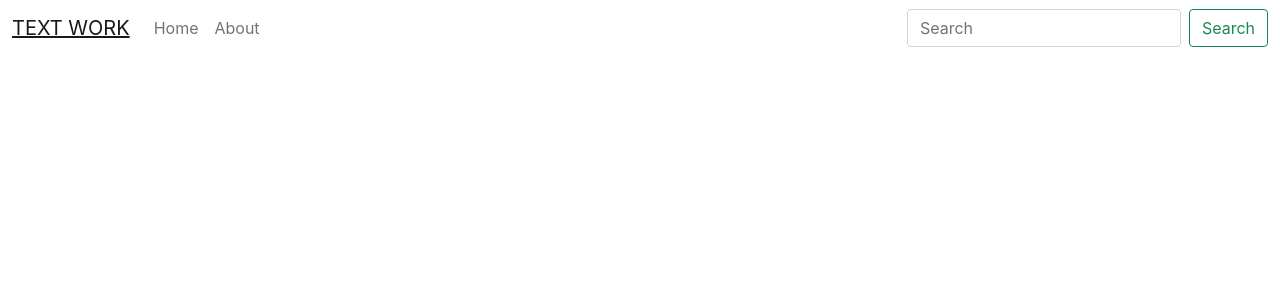
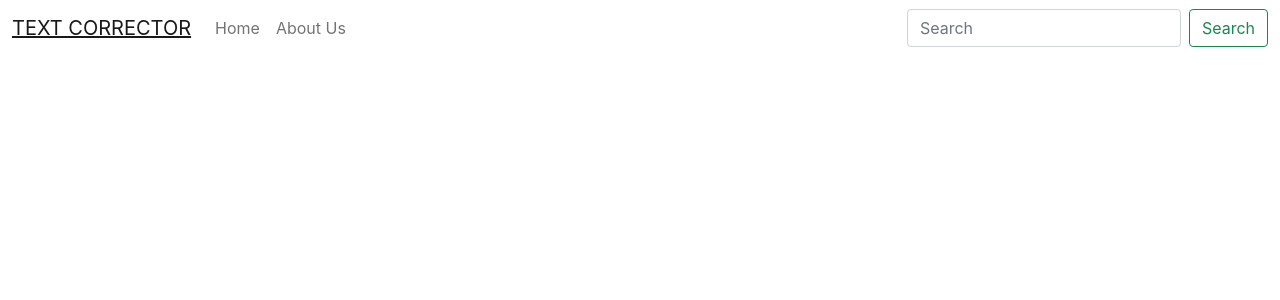
Before and after one commit to Tanish-Panwar/textninja, a React (Create React App) app: page /about in a window 1280 px wide. Shown: the top 300 px of the page. Built offline with nearby package versions, Linux system fonts and the light colour scheme.

Commit message:
Till chapter 6

```diff
--- /dev/null
+++ b/module2.mjs
@@ -0,0 +1,6 @@
+import varA, {b, c, d} from './module1.mjs';
+
+console.log(varA);
+console.log(b);
+console.log(c);
+console.log(d);
--- a/src/App.js
+++ b/src/App.js
@@ -1,9 +1,10 @@
 // import logo from './logo.svg';
 import './App.css';
+import NavBar from './components/NavBar';
 
 // We can also use outer javascript variables in jsx.
 // Example :
-let name = "Iron";
+// let name = "Iron";
 
 
 function App() {
@@ -21,28 +22,34 @@
 
 
 <>
-  <nav className="navbar navbar-expand-lg navbar-light">
-    <div className="container-fluid">
-      <a className="navbar-brand" href="/"><u>TEXT WORK</u></a>
-      <button className="navbar-toggler" type="button" data-bs-toggle="collapse" data-bs-target="#navbarSupportedContent" aria-controls="navbarSupportedContent" aria-expanded="false" aria-label="Toggle navigation">
-        <span className="navbar-toggler-icon"></span>
-      </button>
-      <div className="collapse navbar-collapse" id="navbarSupportedContent">
-        <ul className="navbar-nav me-auto mb-2 mb-lg-0">
-          <li className="nav-item">
-            <a className="nav-link" aria-current="page" href="/">Home</a>
-          </li>
-          <li className="nav-item">
-            <a className="nav-link" href="/">About</a>
-          </li>
-        </ul>
-        <form className="d-flex">
-          <input className="form-control me-2" type="search" placeholder="Search" aria-label="Search"/>
-          <button className="btn btn-outline-success" type="submit">Search</button>
-        </form>
-      </div>
-    </div>
-  </nav>
+
+{/* We have removed our navbar code from here and maded a navbar component NavBar.  */}
+
+{/* Now we are going to learn about Props.(PROPERTIES):  We make custom components */}
+{/* Example: If we want to go onto a new page and don;t want to reload the page we can send a custom component for our recent page objects. */}
+
+
+    {/* We are going to make components in our components folder */}
+    {/* Now we can import our NavBar component from our components folder*/}
+    {/* This helps us to make our code look more clean and good we can make custom components for navbar , footer,  sidebar, etc.  */}
+    {/* We have just imported a navbar component */}
+
+    {/* <NavBar/> */}
+
+    {/* But what if we want to use the same custom components in many react apps , with diffrent titles we can use props. */}
+    {/* Now we can add a title which we can change it in every app. */}
+
+    {/* <NavBar title="TEXT CORRECTOR"/> */}
+
+    {/* We can use those props anywhere in our component file. */}
+
+    {/* We can now also change the about using aboutText  */}
+
+    {/* <NavBar title="TEXT CORRECTOR" aboutText="About Us"/> */}
+    {/* we have now setted our default proptypes for aboutText and title so now if we don't set the string for them we will get the default variables*/}
+
+    {/* See we are getting an error in console for the title. */}
+    <NavBar title="TEXT CORRECTOR" aboutText="About Us"/>
 
 
 </>
@@ -50,4 +57,5 @@
   );
 }
 
+
 export default App;
--- /dev/null
+++ b/src/components/NavBar.js
@@ -0,0 +1,58 @@
+// This is a react function based component.(rfc)
+import React from 'react'
+import PropTypes from 'prop-types'
+
+// Now we have just added a props which we used to change the title of our navBar component.
+export default function NavBar(props) {
+    return (
+        <nav className="navbar navbar-expand-lg navbar-light">
+        <div className="container-fluid">
+            {/* Here we used our props with title. */}
+          <a className="navbar-brand" href="/"><u>{props.title}</u></a>
+          <button className="navbar-toggler" type="button" data-bs-toggle="collapse" data-bs-target="#navbarSupportedContent" aria-controls="navbarSupportedContent" aria-expanded="false" aria-label="Toggle navigation">
+            <span className="navbar-toggler-icon"></span>
+          </button>
+          <div className="collapse navbar-collapse" id="navbarSupportedContent">
+            <ul className="navbar-nav me-auto mb-2 mb-lg-0">
+              <li className="nav-item">
+                <a className="nav-link" aria-current="page" href="/">Home</a>
+              </li>
+              <li className="nav-item">
+                  {/* We can also change the about with our props */}
+                <a className="nav-link" href="/">{props.aboutText}</a>
+              </li>
+            </ul>
+            <form className="d-flex">
+              <input className="form-control me-2" type="search" placeholder="Search" aria-label="Search"/>
+              <button className="btn btn-outline-success" type="submit">Search</button>
+            </form>
+          </div>
+        </div>
+      </nav>
+    )
+}
+
+
+// This is a object proptype that takes string with the name of title and aboutText
+
+// This is also used for double checking that we need to use that datatype in that case.
+// NavBar.propTypes = {
+//     title: PropTypes.string,
+//     aboutText: PropTypes.string
+// }
+
+
+// We can also set a default proptype for our any props .
+// It is a good practice to add a default props
+NavBar.defaultProps = {
+    title: "TITLE",
+    aboutText: "About"
+}
+
+
+// We can also set a isRequired to our props so that we will get an error when we don't add it .
+// IT is also a good practice to use isRequired
+NavBar.propTypes = {
+    title: PropTypes.string.isRequired,
+    aboutText: PropTypes.string
+}
```
Also changed, not shown: module1.mjs (added, +13 -0 lines), text.txt (added).
